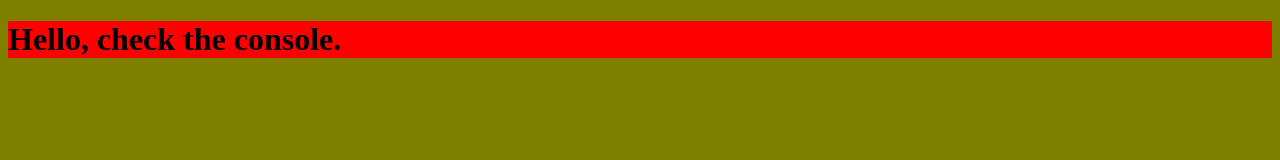
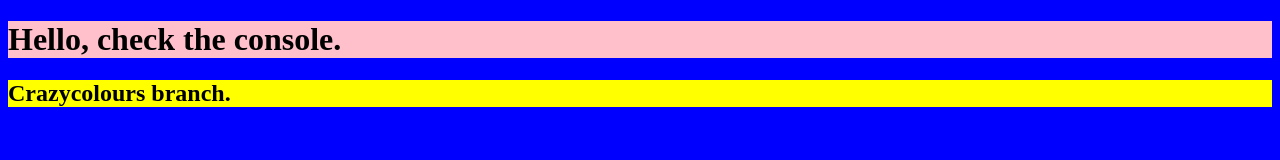
Before and after one commit to rhysmoggs/GitVideo, a plain HTML site: page index.html in a window 1280 px wide. Drawn offline with Linux system fonts and the light colour scheme.

Commit message:
add more colours and new h2

```diff
--- a/index.html
+++ b/index.html
@@ -8,6 +8,7 @@
   </head>
   <body>
     <h1>Hello, check the console.</h1>
+    <h2>Crazycolours branch.</h2>
     <script src="app.js"></script>
   </body>
 </html>
--- a/styles.css
+++ b/styles.css
@@ -1,7 +1,11 @@
 body {
-  background-color: olive;
+  background-color: blue;
 }
 
 h1 {
-  background-color: red;
+  background-color: pink;
 }
+
+h2 {
+  background-color: yellow;
+}
```
